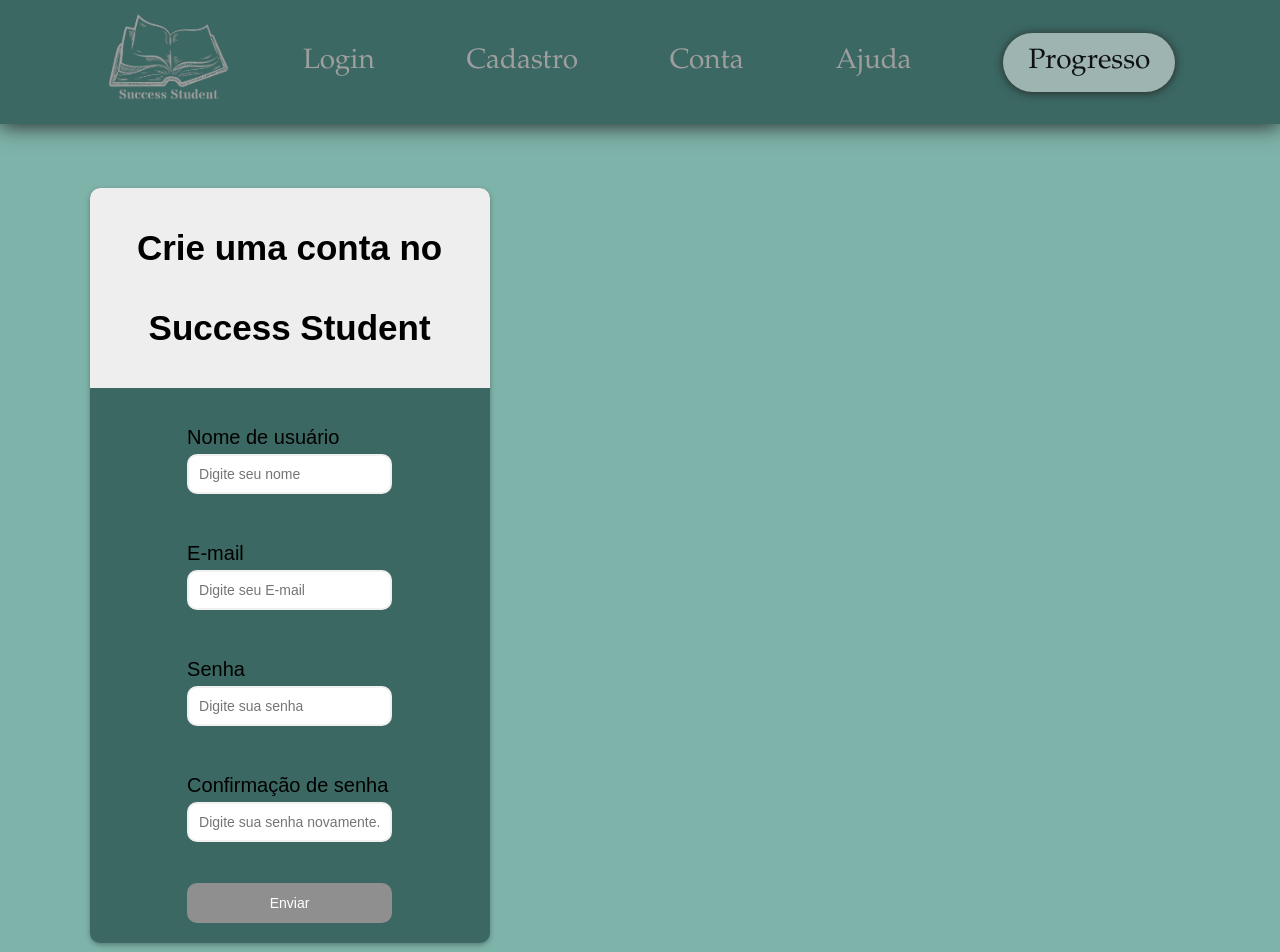
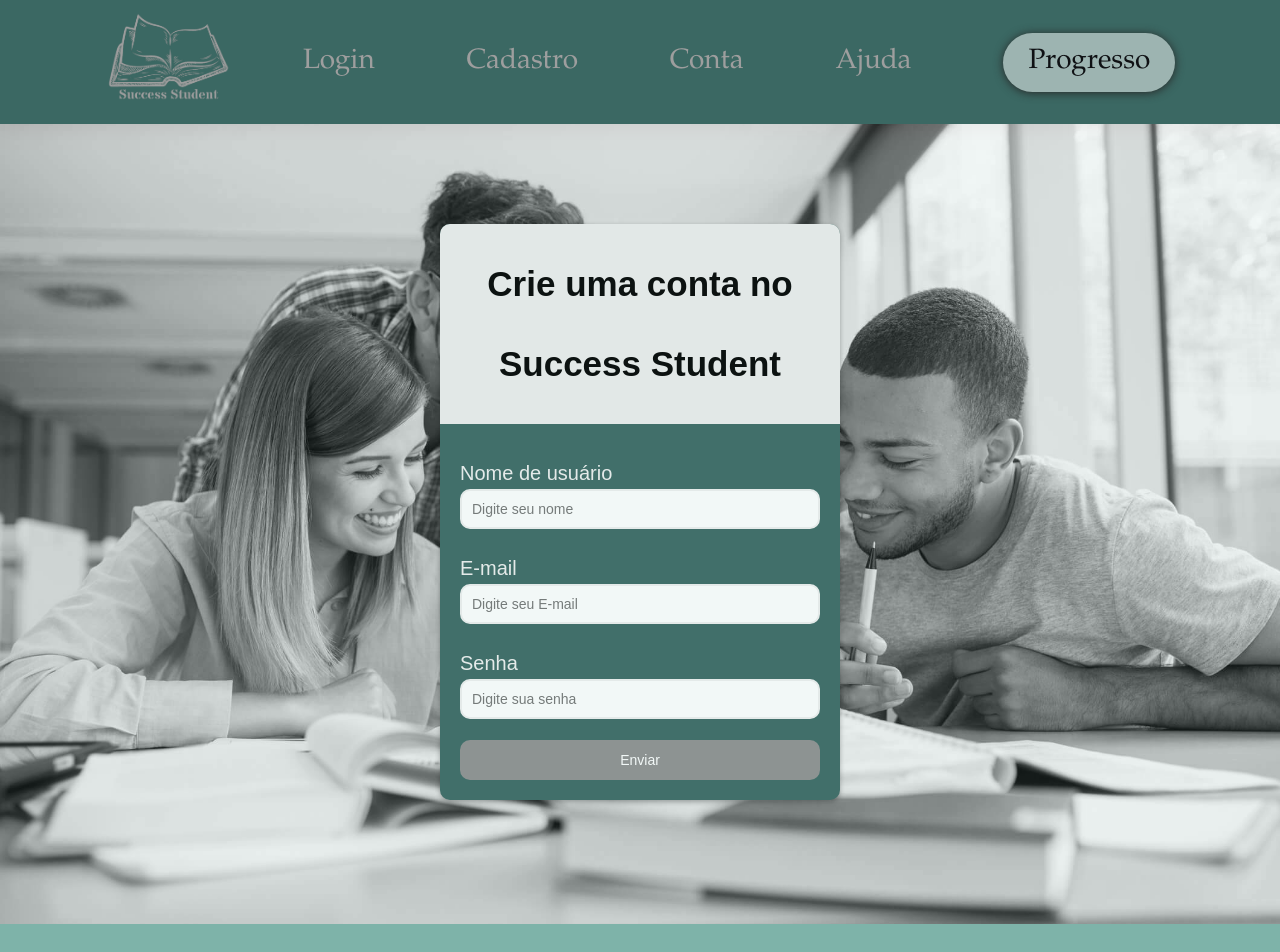
Before and after one commit to Bob-Cafezento/Front, a Vue app: page /cadastro in a window 1280 px wide. Shown: the top 952 px of the page. After the commit the page ends 924 px from the top, so only its background shows below. Built offline with nearby package versions, Linux system fonts and the light colour scheme.

Commit message:
acho que para apresentação já está bom

```diff
--- a/src/assets/main.css
+++ b/src/assets/main.css
@@ -249,7 +249,7 @@ box-conta :hover{
       text-align: center;
       margin: 20px;
       padding: 20px;
-      max-width: 400px;
+      max-width: 300px;
       min-width: 70%;
       box-shadow: -2px 2px 5px black;
   }
--- a/src/views/CadastroView.vue
+++ b/src/views/CadastroView.vue
@@ -1,5 +1,5 @@
-
 <template>
+  <div class="body">
     <div class="container">
         <div class="header">
             <h2>Crie uma conta no Success Student</h2>
@@ -30,17 +30,11 @@
                 <small></small>
             </div>
 
-            <div class="form-control">
-                <label for="password-confirmation">Confirmação de senha</label>
-                <input type="password" id="password-confirmation" placeholder="Digite sua senha novamente..."/>
-                <i class="fas fa-exclamation-circle"></i>
-                <i class="fa fa-check-circle"></i>
-                <small></small>
-            </div>
             <button type="submit" class="botao">Enviar</button>
         </form>
 
     </div>
+  </div>
 </template>
 
 <style scoped>
@@ -71,9 +65,6 @@
     width: 400px;
     max-width: 100%;
     overflow: hidden;
-
-    display:flex;
-    align-items: center;
   }
 
   .header {
@@ -88,14 +79,12 @@
   }
 
   .form-control {
-    margin-bottom: 10px;
-    padding-bottom: 20px;
+    padding-bottom: 10px;
     position: relative;
   }
 
   .form-control label {
     display: inline-block;
-    margin-bottom: 5px;
   }
 
   .form-control input {
--- a/src/views/ContaView.vue
+++ b/src/views/ContaView.vue
@@ -57,7 +57,6 @@
   .big-box-conta img{
     z-index: inherit;
   }
-
   .box{
     background-color: var(--verde-claro);
     font-size: 35px;
@@ -67,19 +66,17 @@
     margin: 0%;
     width: 100%;
     box-shadow: none;
-
   }
-
   .big-box-conta{
       width: 100%;
       display: flex;
       flex-direction: column;
       align-items: center;
       font-size: 70px;
-
+      padding-bottom: 30px;
   }
   .big-box{
-      width: 30%;
+      width: 35%;
       margin: 1%;
       display: flex;
       flex-flow: column;
@@ -113,7 +110,6 @@
     margin-top: 20px;
     cursor: pointer;
   }
-
   h2{
     font-size: 40px;
   }
```
Also changed, not shown: 1 other file (tests, documents, lock files or other folders).
